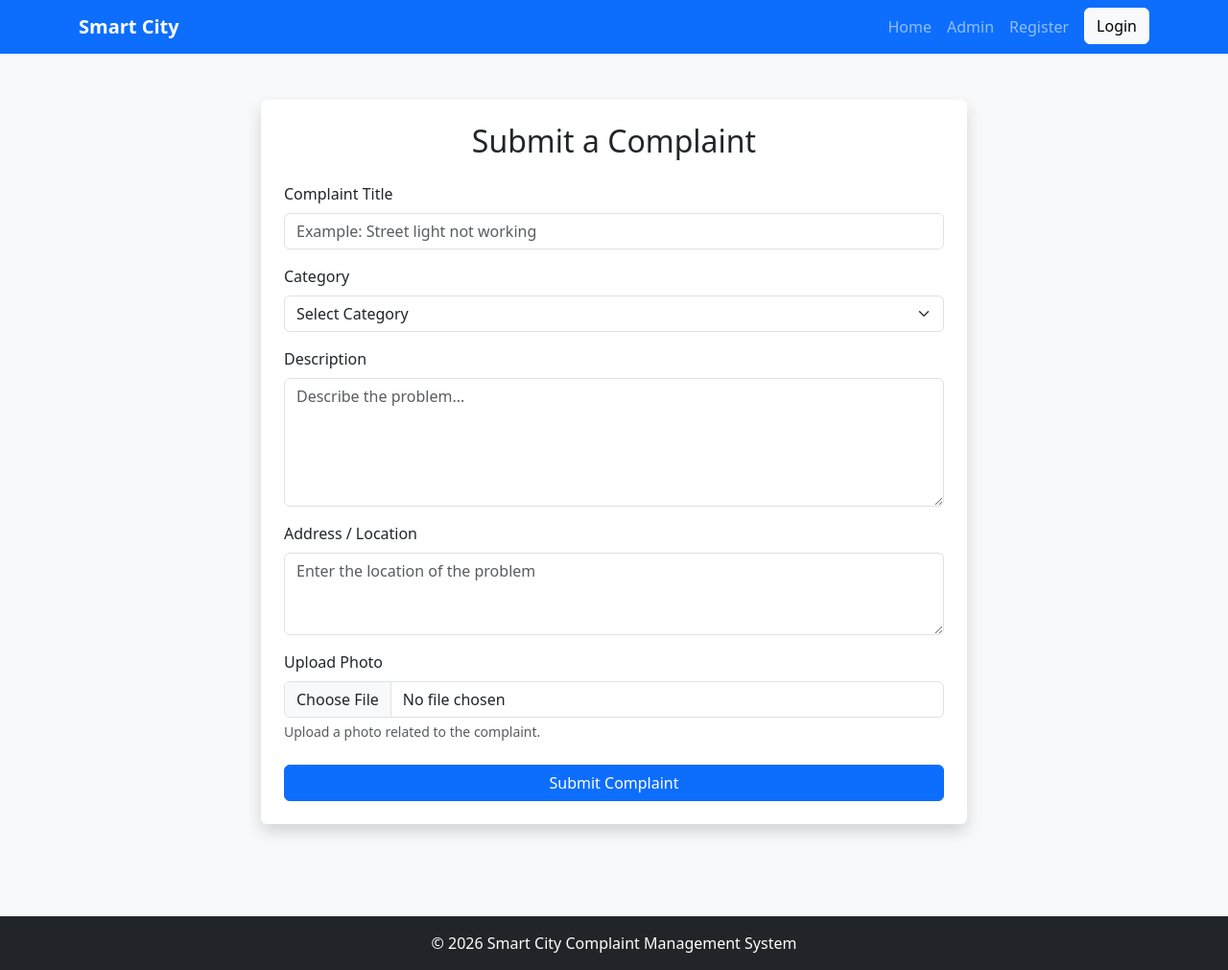
After one commit to mohdhuzaifaexe/smart_city_complaint, a Django app: page /submit-complaint/ in a window 1280 px wide. The commit adds this page. Shown: the whole page at 96% size. Run offline with Django 5.2, Linux system fonts and the light colour scheme; the visitor is signed in with stand-in values (Sample User, id 1); data that the repository does not hold is empty.

Commit message:
Add user authentication and complaint submission features

```diff
--- a/complaints/urls.py
+++ b/complaints/urls.py
@@ -4,4 +4,14 @@ from . import views
 
 urlpatterns = [
     path('', views.home, name='home'),
+
+    path('register/', views.register, name='register'),
+
+    path('login/', views.user_login, name='login'),
+
+    path('logout/', views.user_logout, name='logout'),
+
+    path('dashboard/', views.dashboard, name='dashboard'),
+
+    path('submit-complaint/',views.submit_complaint,name='submit_complaint'),
 ]
--- a/complaints/views.py
+++ b/complaints/views.py
@@ -1,5 +1,120 @@
-from django.shortcuts import render
-
+from django.shortcuts import render, redirect
+from django.contrib.auth import login, authenticate, logout
+from django.contrib.auth.models import User
+from django.contrib import messages
+from .models import Complaint, Category
 
 def home(request):
     return render(request, 'home.html')
+
+
+def register(request):
+
+    if request.method == 'POST':
+
+        username = request.POST.get('username')
+        email = request.POST.get('email')
+        password = request.POST.get('password')
+        confirm_password = request.POST.get('confirm_password')
+
+        if password != confirm_password:
+            messages.error(request, 'Passwords do not match.')
+            return redirect('register')
+
+        if User.objects.filter(username=username).exists():
+            messages.error(request, 'Username already exists.')
+            return redirect('register')
+
+        user = User.objects.create_user(
+            username=username,
+            email=email,
+            password=password
+        )
+
+        login(request, user)
+
+        return redirect('dashboard')
+
+    return render(request, 'register.html')
+
+
+def user_login(request):
+
+    if request.method == 'POST':
+
+        username = request.POST.get('username')
+        password = request.POST.get('password')
+
+        user = authenticate(
+            request,
+            username=username,
+            password=password
+        )
+
+        if user is not None:
+
+            login(request, user)
+
+            return redirect('dashboard')
+
+        messages.error(request, 'Invalid username or password.')
+
+    return render(request, 'login.html')
+
+
+def user_logout(request):
+
+    logout(request)
+
+    return redirect('home')
+
+
+def dashboard(request):
+
+    if not request.user.is_authenticated:
+        return redirect('login')
+
+    return render(request, 'dashboard.html')
+
+
+
+def submit_complaint(request):
+
+    if not request.user.is_authenticated:
+        return redirect('login')
+
+    categories = Category.objects.all()
+
+    if request.method == 'POST':
+
+        title = request.POST.get('title')
+        category_id = request.POST.get('category')
+        description = request.POST.get('description')
+        address = request.POST.get('address')
+        image = request.FILES.get('image')
+
+        category = Category.objects.get(id=category_id)
+
+        Complaint.objects.create(
+            user=request.user,
+            category=category,
+            title=title,
+            description=description,
+            address=address,
+            image=image
+        )
+
+        messages.success(
+            request,
+            'Complaint submitted successfully!'
+        )
+
+        return redirect('dashboard')
+
+    return render(
+        request,
+        'submit_complaint.html',
+        {
+            'categories': categories
+        }
+    )
--- a/templates/base.html
+++ b/templates/base.html
@@ -46,7 +46,13 @@
                 </li>
 
                 <li class="nav-item">
-                    <a class="btn btn-light ms-2" href="#">
+                    <a class="nav-link" href="{% url 'register' %}">
+                        Register
+                    </a>
+                </li>
+
+                <li class="nav-item">
+                    <a class="btn btn-light ms-2" href="{% url 'login' %}">
                         Login
                     </a>
                 </li>
--- /dev/null
+++ b/templates/submit_complaint.html
@@ -0,0 +1,146 @@
+{% extends 'base.html' %}
+
+{% block title %}
+Submit Complaint - Smart City
+{% endblock %}
+
+{% block content %}
+
+<div class="container py-5">
+
+    <div class="row justify-content-center">
+
+        <div class="col-md-8">
+
+            <div class="card shadow">
+
+                <div class="card-body p-4">
+
+                    <h2 class="text-center mb-4">
+                        Submit a Complaint
+                    </h2>
+
+                    <form method="POST" enctype="multipart/form-data">
+
+                        {% csrf_token %}
+
+                        <div class="mb-3">
+
+                            <label class="form-label">
+                                Complaint Title
+                            </label>
+
+                            <input
+                                type="text"
+                                name="title"
+                                class="form-control"
+                                placeholder="Example: Street light not working"
+                                required
+                            >
+
+                        </div>
+
+
+                        <div class="mb-3">
+
+                            <label class="form-label">
+                                Category
+                            </label>
+
+                            <select
+                                name="category"
+                                class="form-select"
+                                required
+                            >
+
+                                <option value="">
+                                    Select Category
+                                </option>
+
+                                {% for category in categories %}
+
+                                <option value="{{ category.id }}">
+                                    {{ category.name }}
+                                </option>
+
+                                {% endfor %}
+
+                            </select>
+
+                        </div>
+
+
+                        <div class="mb-3">
+
+                            <label class="form-label">
+                                Description
+                            </label>
+
+                            <textarea
+                                name="description"
+                                class="form-control"
+                                rows="5"
+                                placeholder="Describe the problem..."
+                                required
+                            ></textarea>
+
+                        </div>
+
+
+                        <div class="mb-3">
+
+                            <label class="form-label">
+                                Address / Location
+                            </label>
+
+                            <textarea
+                                name="address"
+                                class="form-control"
+                                rows="3"
+                                placeholder="Enter the location of the problem"
+                                required
+                            ></textarea>
+
+                        </div>
+
+
+                        <div class="mb-4">
+
+                            <label class="form-label">
+                                Upload Photo
+                            </label>
+
+                            <input
+                                type="file"
+                                name="image"
+                                class="form-control"
+                                accept="image/*"
+                            >
+
+                            <div class="form-text">
+                                Upload a photo related to the complaint.
+                            </div>
+
+                        </div>
+
+
+                        <button
+                            type="submit"
+                            class="btn btn-primary w-100"
+                        >
+                            Submit Complaint
+                        </button>
+
+                    </form>
+
+                </div>
+
+            </div>
+
+        </div>
+
+    </div>
+
+</div>
+
+{% endblock %}
```
Also changed, not shown: templates/dashboard.html (added, +76 -0 lines), templates/register.html (added, +122 -0 lines), templates/login.html (added).
